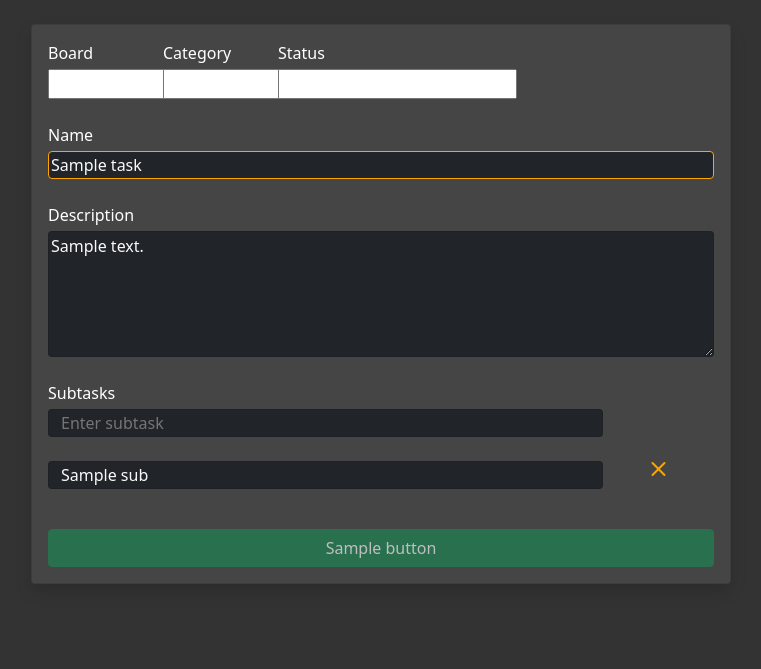
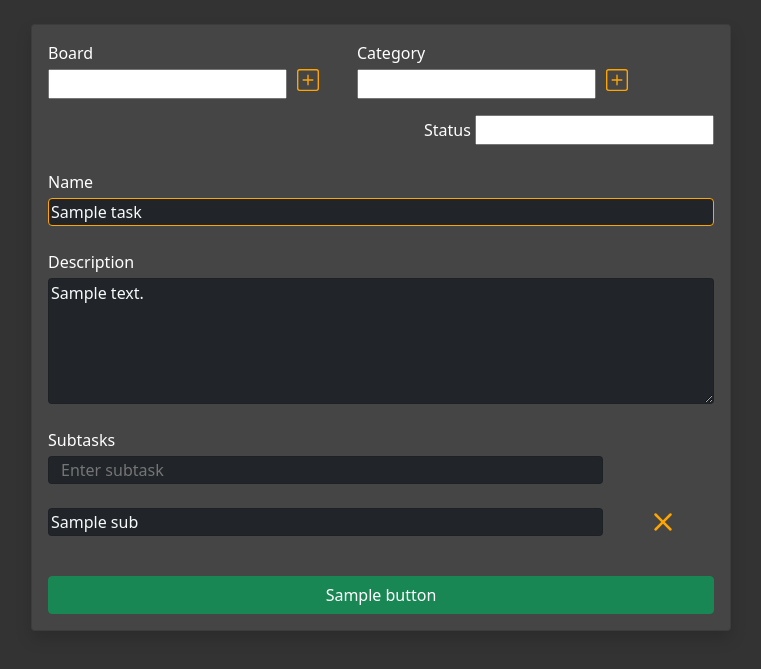
Before and after one commit to reeson46/Planner, a Django app: template templates/dashboard/task/new_task.html in a window 1280 px wide. Shown: the top 669 px of the page, without its empty margins (259-1020 px from the left). Run offline with Django 3.2, Linux system fonts and the light colour scheme; the template is opened without the code that fills it: most values are stand-ins (such as "Sample title", 1, 10 or a date in 2020); form fields are guessed from the names that the template uses.

Commit message:
added ajax for adding new catagory and board

```diff
--- a/planner/apps/dashboard/urls.py
+++ b/planner/apps/dashboard/urls.py
@@ -6,7 +6,7 @@ app_name = "dashboard"
 
 urlpatterns = [
     path("", views.dashboard, name="home"),
-    path("new_board/", views.new_board, name="new_board"),
+    path('board_category/', views.board_category, name='board_category'),
     # path('rename_board/<str:pk>/', views.rename_board, name="rename_board"),
     path("set_active_board/", views.set_active_board, name="set_active_board"),
     path("set_active_category/", views.set_active_category, name="set_active_category"),
--- a/planner/apps/task/forms.py
+++ b/planner/apps/task/forms.py
@@ -29,7 +29,7 @@ class TaskForm(ModelForm):
         category_qs = Category.objects.filter(created_by=user)
 
         if not category_qs:
-            category_label = 'No categories'
+            category_label = 'No Categories'
         else:
             category_label = None
 
--- a/static/css/main.css
+++ b/static/main/css/main.css
@@ -1,8 +1,8 @@
-:root{
+:root {
     --hrheight: 7px;
 }
 
-body{
+body {
     background-color: #333;
 }
 
@@ -11,6 +11,7 @@ body{
     width: 8px;
     height: 18px;
 }
+
 ::-webkit-scrollbar-thumb {
     height: 6px;
     border: 4px solid rgba(0, 0, 0, 0);
@@ -18,29 +19,31 @@ body{
     background-color: rgba(255, 68, 0, 0.493);
 
 }
+
 ::-webkit-scrollbar-button {
     width: 0;
     height: 0;
     display: none;
 }
+
 ::-webkit-scrollbar-corner {
     background-color: transparent;
 }
 
 /* Status */
-#total-tasks{
+#total-tasks {
     background-color: #127e91;
 }
 
-#tasks-finished{
+#tasks-finished {
     background-color: #4cb4c7;
 }
 
-#tasks-inprogress{
+#tasks-inprogress {
     background-color: #7abecc;
 }
 
-#tasks-created{
+#tasks-created {
     background-color: #7CD1C0;
 }
 
@@ -49,26 +52,41 @@ body{
 hr.new1,
 hr.new2,
 hr.new3,
-hr.new4{
+hr.new4 {
     border-radius: 5px;
     opacity: 1;
 }
 
-hr.new1{
-    border: var(--hrheight)  solid #6c757d;
-}
-hr.new2{
-    border: var(--hrheight)  solid #0d6efd;
-}
-hr.new3{
-    border: var(--hrheight)  solid red;
-}
-hr.new4{
-    border: var(--hrheight)  solid #198754;
+hr.new1 {
+    border: var(--hrheight) solid #6c757d;
 }
 
-/* Delete icon */
-.delete-icon:hover{
-    fill: red;
-    cursor: pointer;
+hr.new2 {
+    border: var(--hrheight) solid #0d6efd;
 }
+
+hr.new3 {
+    border: var(--hrheight) solid red;
+}
+
+hr.new4 {
+    border: var(--hrheight) solid #198754;
+}
+
+.popover {
+    background: none;
+    border: none;
+}
+.popover-body{
+    padding: 0;
+}
+
+.add-input:focus {
+    border-color: orange;
+    outline: none;
+    box-shadow: inset 0 1px 1px rgba(0, 0, 0, .075), 0 0 8px orange;
+}
+
+.popover .popover-arrow {
+    visibility: hidden;
+}
--- /dev/null
+++ b/static/main/js/main.js
@@ -0,0 +1,106 @@
+function getCookie(name) {
+  var cookieValue = null;
+  if (document.cookie && document.cookie != "") {
+    var cookies = document.cookie.split(";");
+    for (var i = 0; i < cookies.length; i++) {
+      var cookie = jQuery.trim(cookies[i]);
+      // Does this cookie string begin with the name we want?
+      if (cookie.substring(0, name.length + 1) == name + "=") {
+        cookieValue = decodeURIComponent(cookie.substring(name.length + 1));
+        break;
+      }
+    }
+  }
+  return cookieValue;
+}
+
+$(document).ready(function () {
+
+  // ### Global add new Board/Category ###
+
+  // getting the data
+  type = ""
+  sender = ""
+  action = ""
+
+  $('.add-icon').on('click', function () {
+    type = $(this).data('type');
+    sender = $(this).data('sender');
+    action = $(this).data('action');
+  });
+
+  // make the popover
+  $('.add-icon').popover({
+    html: true,
+    sanitize: false,
+    placement: "bottom",
+    content: function () {
+      return '<input class="card bg-dark text-light add-input" type="text" placeholder="' + $(this).data("placeholder") + '" />'
+    },
+    // focus the input
+  }).on('shown.bs.popover', function () {
+    $('.add-input').focus();
+
+    // On pressing Enter
+    $(".add-input").keypress(function (e) {
+      if (e.which === 13) {
+
+        // only if something is entered
+        if ($('.add-input').val()) {
+          e.preventDefault();
+
+          entered_name = $(this).val();
+
+          $('.add-icon').popover('hide');
+
+
+          // Post the data
+          $.ajax({
+            type: "POST",
+            url: 'http://localhost:8000/board_category/',
+            data: {
+              name: entered_name,
+              type: type,
+              csrfmiddlewaretoken: getCookie('csrftoken'),
+              action: action,
+            },
+            datatype: 'json',
+
+            success: function (json) {
+              if (sender == 'new-task') {
+                $("[name=board]").load(" [name=board] > *");
+                $("[name=category]").load(" [name=category] > *");
+              }
+
+            },
+
+            error: function (xhr, errmsg, err) {
+
+            },
+
+          });
+
+        }
+      }
+    });
+
+    // Close the popover when pressing ESC
+    $(document).keyup(function (e) {
+      if (e.which === 27) {
+        $('.add-icon').popover('hide');
+      }
+    });
+
+
+  });
+
+  // Close the popover click outside
+  $('body').on('click', function (e) {
+    $('.add-icon').each(function () {
+      if (!$(this).is(e.target) && $(this).has(e.target).length === 0 && $('.popover').has(e.target).length === 0) {
+        $(this).popover('hide');
+      }
+    });
+  });
+
+});
--- a/static/task/css/task.css
+++ b/static/task/css/task.css
@@ -1,4 +1,4 @@
-/* Task */
+/* Task Card */
 .task-col{
     overflow-y: scroll;
     max-height: 75vh;
@@ -28,3 +28,25 @@
 .subtask:last-child{
     margin-bottom: 0;
 }
+
+/* New/update task */
+.add-icon{
+    position: relative;
+    left: 10px;
+    display: inherit;
+}
+
+.add-icon svg:hover{
+    cursor: pointer;
+    fill: orangered;
+}
+
+.delete-icon{
+    position: relative;
+    left: 50px;
+}
+
+.delete-icon svg:hover{
+    cursor: pointer;
+    fill: orangered;
+}
--- a/static/task/js/new_task.js
+++ b/static/task/js/new_task.js
@@ -1,28 +1,45 @@
+function categoryCheck() {
+
+  if ($("#id_category option:first").html() != 'No Categories') {
+    $('button[type="submit"]').attr('disabled', false);
+    $('#id_category').removeClass('required-field')
+  } else {
+    $('button[type="submit"]').attr('disabled', true);
+    $('#id_category').addClass('required-field')
+  }
+}
+
 $(document).ready(function () {
 
   // Prevent clicking on CREATE/UPDATE button if the "name" field is empty
+  // OR if the category shows "No Categories"
 
-  if($('input[type="text"]').val() != ''){
+  if ($('input[type="text"]').val() != '') {
     $('button[type="submit"]').attr('disabled', false);
     $('#id_name').removeClass('required-field')
-  }
-  else{
+    categoryCheck()
+  } else {
     $('button[type="submit"]').attr('disabled', true);
     $('#id_name').addClass('required-field')
+    categoryCheck()
   }
 
   $('input[type="text"]').on('keyup', function () {
     if ($(this).val() != '') {
       $('button[type="submit"]').attr('disabled', false);
       $('#id_name').removeClass('required-field')
-    }
-    else {
+      categoryCheck()
+    } else {
       $('button[type="submit"]').attr('disabled', true);
       $('#id_name').addClass('required-field')
-
+      categoryCheck()
     }
   });
 
+  $('.pop[rel=popover]').popover({
+    html: 'true',
+    placement: 'bottom'
+  })
 
   // Add Subtask
 
@@ -33,7 +50,7 @@ $(document).ready(function () {
         e.preventDefault();
 
         $('#subtask-div').append(
-          '<div class="row m-0"><input type="text-sub" class="card subtask bg-dark text-light col-10" value="' + $('#subtask-input').val() + '" disabled><svg xmlns="http://www.w3.org/2000/svg" width="16" height="16" fill="orange" class="bi bi-x-lg delete-icon delete-subtask col-2" viewBox="0 0 16 16"><path d="M1.293 1.293a1 1 0 0 1 1.414 0L8 6.586l5.293-5.293a1 1 0 1 1 1.414 1.414L9.414 8l5.293 5.293a1 1 0 0 1-1.414 1.414L8 9.414l-5.293 5.293a1 1 0 0 1-1.414-1.414L6.586 8 1.293 2.707a1 1 0 0 1 0-1.414z" /></svg></div>'
+          '<div class="d-flex"><input type="text-sub" class="card subtask bg-dark text-light col-10" value="' + $('#subtask-input').val() + '" disabled><span class="delete-subtask delete-icon"><svg xmlns="http://www.w3.org/2000/svg" width="20" height="20" fill="orange" class="bi bi-x-lg" viewBox="0 0 16 16"><path d="M1.293 1.293a1 1 0 0 1 1.414 0L8 6.586l5.293-5.293a1 1 0 1 1 1.414 1.414L9.414 8l5.293 5.293a1 1 0 0 1-1.414 1.414L8 9.414l-5.293 5.293a1 1 0 0 1-1.414-1.414L6.586 8 1.293 2.707a1 1 0 0 1 0-1.414z" /></svg></span></div>'
         )
 
         $('#subtask-input').val("");
@@ -47,7 +64,7 @@ $(document).ready(function () {
   });
 
   // Remove Subtask
-  $("#subtask-div").on('click', ".delete-subtask", function (e) {
+  $(document).on('click', ".delete-subtask", function (e) {
 
     e.preventDefault();
 
@@ -110,7 +127,7 @@ $(document).ready(function () {
   });
 
   // Delete existing Subtask
-  $("#subtask-div").on('click', ".delete-existing-subtask", function (e) {
+  $(document).on('click', ".delete-existing-subtask", function (e) {
     e.preventDefault()
 
     sub_id = $(this).data('index')
--- a/templates/base.html
+++ b/templates/base.html
@@ -8,11 +8,10 @@
   <meta name="viewport" content="width=device-width, initial-scale=1.0">
   <link href="https://cdn.jsdelivr.net/npm/bootstrap@5.0.1/dist/css/bootstrap.min.css" rel="stylesheet"
     integrity="sha384-+0n0xVW2eSR5OomGNYDnhzAbDsOXxcvSN1TPprVMTNDbiYZCxYbOOl7+AMvyTG2x" crossorigin="anonymous">
-  <script src="https://ajax.googleapis.com/ajax/libs/jquery/3.6.0/jquery.min.js"></script>
-  <link rel="stylesheet" href="{% static 'css/main.css' %}">
+  <link rel="stylesheet" href="{% static 'main/css/main.css' %}">
   <link rel="stylesheet" href="{% static 'task/css/task.css' %}">
   <link rel="stylesheet" href="{% static 'account/css/account.css' %}">
-
+  <script src="https://ajax.googleapis.com/ajax/libs/jquery/3.6.0/jquery.min.js"></script>
   <title>{% block title %}{% endblock title %}</title>
 </head>
 
@@ -25,6 +24,7 @@
   <script src="https://cdn.jsdelivr.net/npm/bootstrap@5.0.1/dist/js/bootstrap.bundle.min.js"
     integrity="sha384-gtEjrD/SeCtmISkJkNUaaKMoLD0//ElJ19smozuHV6z3Iehds+3Ulb9Bn9Plx0x4" crossorigin="anonymous">
   </script>
+  <script src="{% static 'main/js/main.js' %}"></script>
 </body>
 
 </html>
--- a/templates/dashboard/sidebar.html
+++ b/templates/dashboard/sidebar.html
@@ -10,7 +10,7 @@
   </li>
   <hr>
   <div class="container">
-    <li class="fs-4 row hovered-nav-item mb-1"><a href="{% url 'dashboard:new_board' %}">
+    <li class="fs-4 row hovered-nav-item mb-1"><a href="#">
         New Board
       </a>
     </li>
--- a/templates/dashboard/task/new_task.html
+++ b/templates/dashboard/task/new_task.html
@@ -23,24 +23,52 @@ Create Task
   <div class="row mt-4" id="new-task-wrapper">
     <div class="card card-body shadow form-bg">
       <form action="">
+
         <div class="row">
 
-          <div class="col-2">
+          <div class="col mb-3" >
+
+            <div class="d-flex justify-content-start">
+              <div class="me-5">
                 <label class="text-white mb-1">{{ form.board.label }}</label>
+                <span class="d-flex">
                   {{ form.board }}
+                  <a tabindex="0" role="button" data-type="board" data-sender="new-task" data-action="add" data-placeholder="Enter Board name" class="add-icon"><svg xmlns="http://www.w3.org/2000/svg" width="22" height="22" fill="orange"
+                      class="bi bi-plus-square" viewBox="0 0 16 16">
+                      <path
+                        d="M14 1a1 1 0 0 1 1 1v12a1 1 0 0 1-1 1H2a1 1 0 0 1-1-1V2a1 1 0 0 1 1-1h12zM2 0a2 2 0 0 0-2 2v12a2 2 0 0 0 2 2h12a2 2 0 0 0 2-2V2a2 2 0 0 0-2-2H2z" />
+                      <path
+                        d="M8 4a.5.5 0 0 1 .5.5v3h3a.5.5 0 0 1 0 1h-3v3a.5.5 0 0 1-1 0v-3h-3a.5.5 0 0 1 0-1h3v-3A.5.5 0 0 1 8 4z" />
+                    </svg></a>
+                </span>
               </div>
 
-          <div class="col-2">
+              <div class="">
                 <label class="text-white mb-1">{{ form.category.label }}</label>
+                <span class="d-flex">
                   {{ form.category }}
+                  <a tabindex="0" role="button" data-type="category" data-sender="new-task" data-action="add" data-placeholder="Enter Category name" class="add-icon"><svg xmlns="http://www.w3.org/2000/svg" width="22" height="22"
+                      fill="orange" class="bi bi-plus-square" viewBox="0 0 16 16">
+                      <path
+                        d="M14 1a1 1 0 0 1 1 1v12a1 1 0 0 1-1 1H2a1 1 0 0 1-1-1V2a1 1 0 0 1 1-1h12zM2 0a2 2 0 0 0-2 2v12a2 2 0 0 0 2 2h12a2 2 0 0 0 2-2V2a2 2 0 0 0-2-2H2z" />
+                      <path
+                        d="M8 4a.5.5 0 0 1 .5.5v3h3a.5.5 0 0 1 0 1h-3v3a.5.5 0 0 1-1 0v-3h-3a.5.5 0 0 1 0-1h3v-3A.5.5 0 0 1 8 4z" />
+                    </svg></a>
+                </span>
+              </div>
+            </div>
           </div>
 
+
           {% if update %}
-          <div class="col-2">
+          <div class="col d-flex justify-content-end">
+            <div class="">
               <label class="text-white mb-1">{{ form.status.label }}</label>
               {{ form.status }}
             </div>
+          </div>
           {% endif %}
+
         </div>
       </form>
       <br>
@@ -66,13 +94,15 @@ Create Task
         {% if task.subtask.all|length != 0 %}
         {% for sub in task.subtask.all %}
 
-        <div class="row m-0">
+        <div class="d-flex">
           <input type="text-sub" class="card subtask bg-dark text-light col-10" value="{{sub.name}}" disabled>
-          <svg xmlns="http://www.w3.org/2000/svg" width="16" height="16" fill="orange"
-            class="bi bi-x-lg delete-icon delete-existing-subtask col-2" data-index="{{ sub.id }}" viewBox="0 0 16 16">
+          <span class="delete-existing-subtask delete-icon" data-index="{{ sub.id }}">
+            <svg xmlns="http://www.w3.org/2000/svg" width="20" height="20" fill="orange" class="bi bi-x-lg"
+              viewBox="0 0 16 16">
               <path
                 d="M1.293 1.293a1 1 0 0 1 1.414 0L8 6.586l5.293-5.293a1 1 0 1 1 1.414 1.414L9.414 8l5.293 5.293a1 1 0 0 1-1.414 1.414L8 9.414l-5.293 5.293a1 1 0 0 1-1.414-1.414L6.586 8 1.293 2.707a1 1 0 0 1 0-1.414z" />
             </svg>
+          </span>
         </div>
 
         {% endfor %}
```
Also changed, not shown: planner/apps/dashboard/views.py (+45 -12 lines), planner/apps/task/views.py (+3 -4 lines). Lines whose indentation alone changed are shown as unchanged.
